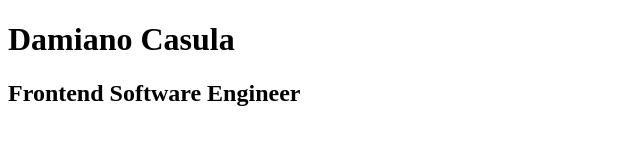
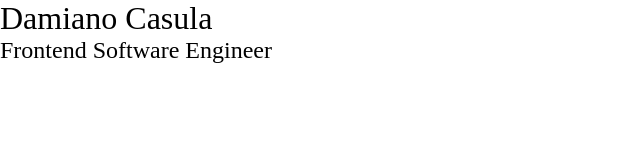
Before and after one commit to damianocsl/damianocsl.github.io, a plain HTML site: page index.html in a window 1280 px wide. Shown: the whole page, without its empty margins (0-640 px from the left). Drawn offline with Linux system fonts and the light colour scheme.

Commit message:
Update index.html

```diff
--- a/index.html
+++ b/index.html
@@ -4,6 +4,31 @@
     <meta charset="UTF-8">
     <meta name="viewport" content="width=device-width, initial-scale=1.0">
     <title>Damiano Casula</title>
+    <style>
+        html {
+          box-sizing: border-box;
+          font-size: 16px;
+        }
+
+        *, *:before, *:after {
+          box-sizing: inherit;
+        }
+
+        body, h1, h2, h3, h4, h5, h6, p, ol, ul {
+          margin: 0;
+          padding: 0;
+          font-weight: normal;
+        }
+
+        ol, ul {
+          list-style: none;
+        }
+
+        img {
+          max-width: 100%;
+          height: auto;
+        }
+    </style>
 </head>
 <body>
     <h1>Damiano Casula</h1>
```
